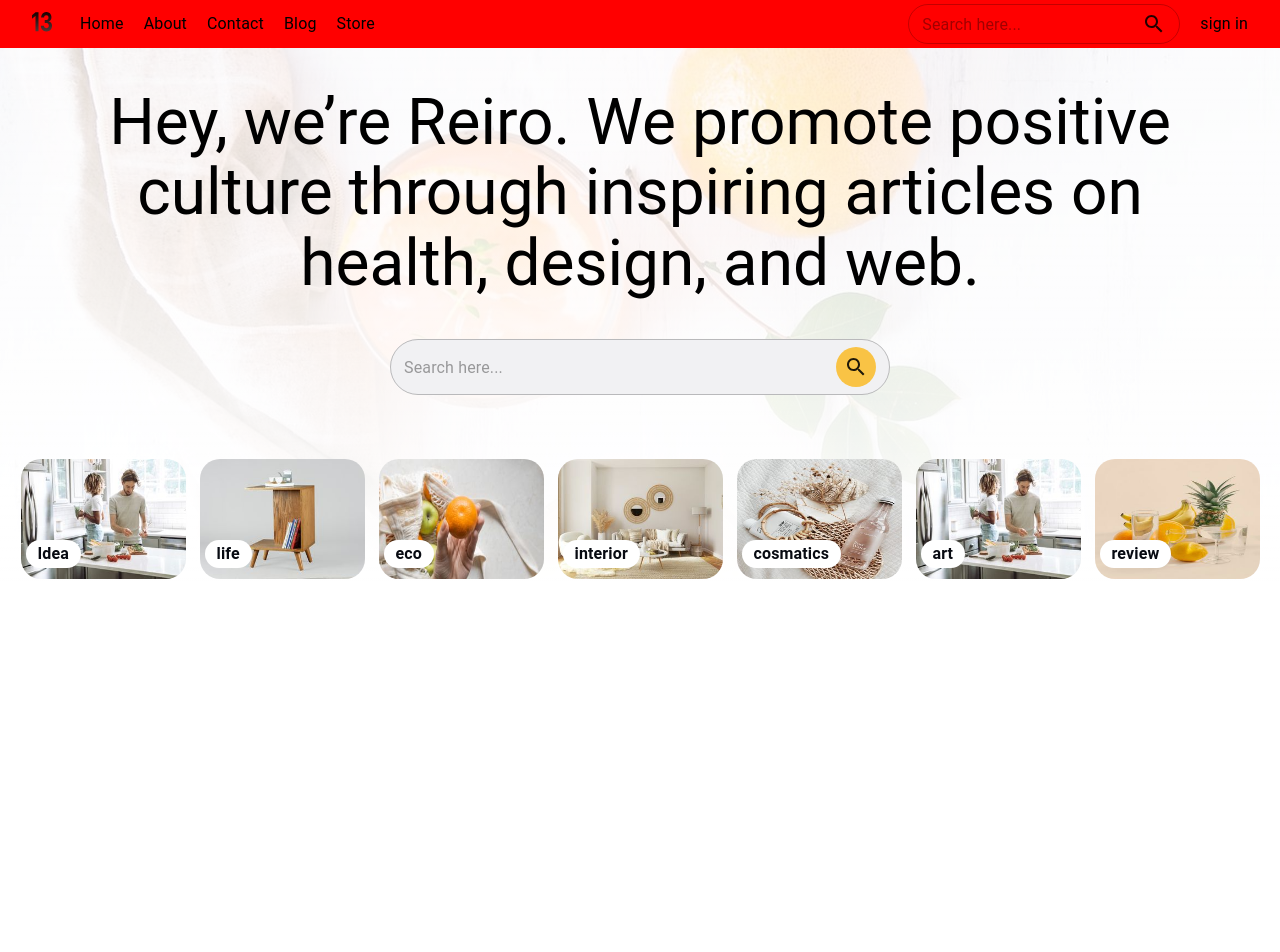
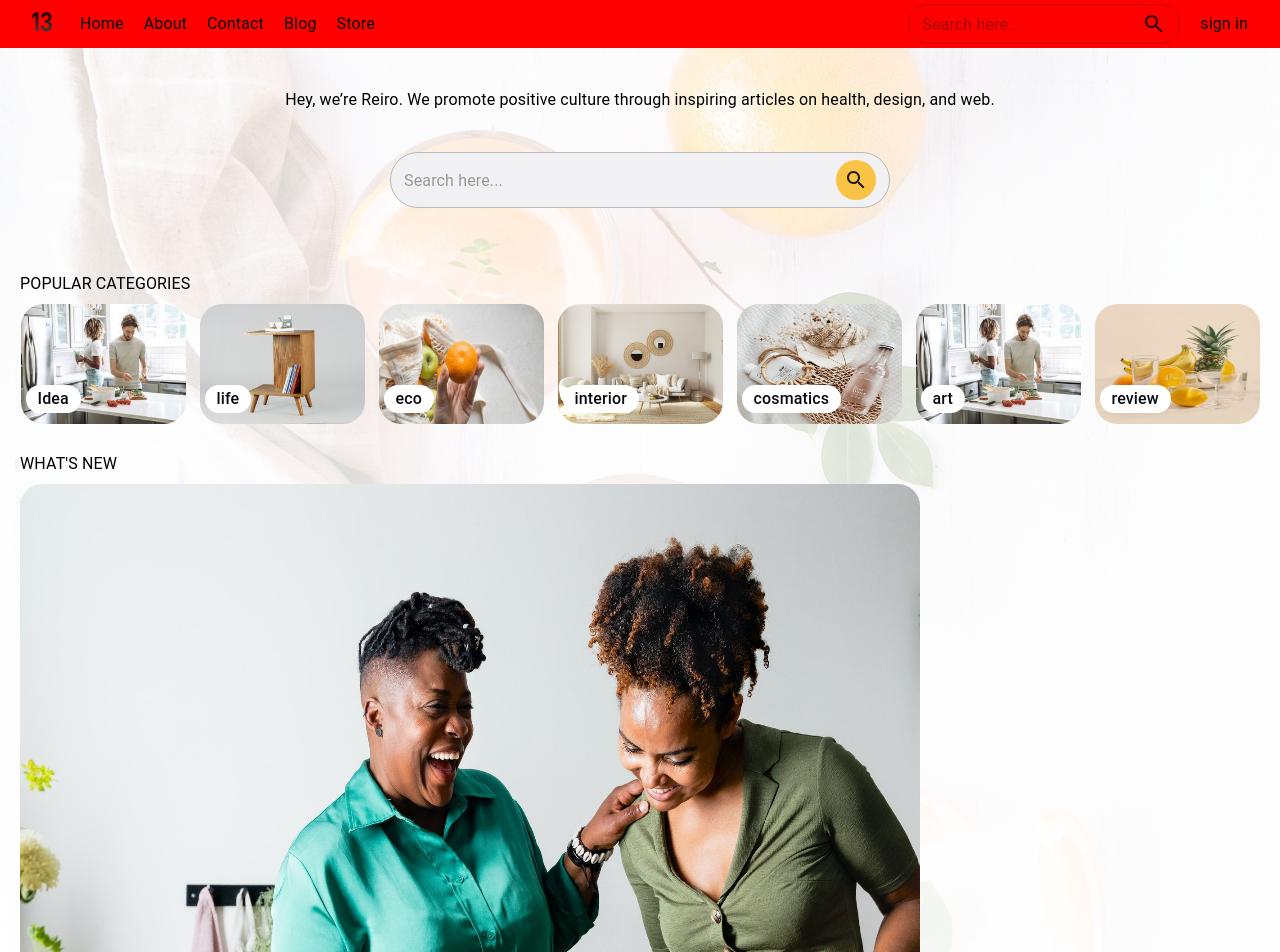
Before and after one commit to Muhammad-Shoaib-Official/affiliate-blog, a Next.js app: page / in a window 1280 px wide. Shown: the top 952 px of the page. Before the commit the page ends 800 px from the top, so only its background shows below. Built offline with nearby package versions, Linux system fonts and the light colour scheme.

Commit message:
working on home module

```diff
--- a/public/assets/export.ts
+++ b/public/assets/export.ts
@@ -9,3 +9,5 @@ export { default as review } from './images/review.jpeg';
 // blog images
 export { default as blogSlugBg } from './images/slug-bg.jpeg'
 export { default as blogFeature } from './images/feature-image.jpeg'
+// article images
+export { default as articleImage } from './images/article-image.jpeg'
--- a/src/components/category/Category.tsx
+++ b/src/components/category/Category.tsx
@@ -8,8 +8,8 @@ const Category: FC<{ image: StaticImageData, label: string, link: string }> = (p
     return (
         <Link href={link}>
             <Box className='tag' sx={{ position: "relative" }} >
-                <Typography className='color-black' py={0.25} px={1.5} fontWeight={600} position={"absolute"} bottom={15} left={5} borderRadius={4} sx={{ backgroundColor: "white" }}>{label}</Typography>
-                <Image src={image} alt={label} width={165} height={120} style={{ borderRadius: 20 }} />
+                <Typography className='color-black' py={0.25} px={1.5} fontWeight={500} position={"absolute"} bottom={15} left={5} borderRadius={4} sx={{ backgroundColor: "white" }}>{label}</Typography>
+                <Image src={image} alt={label} width={165} height={120} className="border-22" />
             </Box>
         </Link>
     )
--- a/src/components/container/index.tsx
+++ b/src/components/container/index.tsx
@@ -1,7 +1,7 @@
 import { Box } from '@mui/material'
 import React from 'react'
 
-export default function Container(props:any) {
+export default function Container(props: any) {
   return (
     <Box className='container'>{props.children}</Box>
   )
--- a/src/modules/home/Home.tsx
+++ b/src/modules/home/Home.tsx
@@ -1,10 +1,11 @@
 import React from 'react';
-import { TextField, Box, Typography, Stack } from '@mui/material'
-import { Category, TopBar } from '../../components/export'
+import { TextField, Box, Typography, Stack, Grid } from '@mui/material'
+import { Category, Container, Tags, TopBar } from '../../components/export'
 import { Search } from '@mui/icons-material';
 import { TagsList } from '../../components/mockData/Tags';
 //bg image import
-import { blogSlugBg } from '../../../public/assets/export';
+import { articleImage, blogSlugBg } from '../../../public/assets/export';
+import Image from 'next/image';
 
 const HomeModule = () => {
     return (
@@ -13,10 +14,13 @@ const HomeModule = () => {
             <TopBar />
             {/* header */}
             <Stack alignItems="center" spacing={5} mt={5}>
-                <Typography maxWidth={1150} textAlign="center" variant='h3' lineHeight={1.1} sx={{ fontSize: "4rem" }} >Hey, we’re Reiro. We promote positive culture through inspiring articles on health, design, and web.</Typography>
+                <Typography maxWidth={1150} textAlign="center" className="main-heading" >Hey, we’re Reiro. We promote positive culture through inspiring articles on health, design, and web.</Typography>
                 <TextField className='search-input' fullWidth sx={{ borderRadius: "30px", backgroundColor: "#f1f1f3", maxWidth: 500, "MuiInputBase-root": { borderRadius: "30px" } }} placeholder='Search here...' InputProps={{ endAdornment: <Search sx={{ padding: 1, borderRadius: "50%", backgroundColor: "#f9c345" }} /> }} />
             </Stack>
-            <Stack mt={8} sx={{ flexDirection: { xs: "column", lg: "row" }, spacing: 2, gap: 1.75, alignItems: "center", justifyContent: "center" }}>
+            <Container>
+                <Box mt={8} >
+                    <Typography mb={1} flex={1} className='upper-case'>popular categories</Typography>
+                    <Stack sx={{ flexDirection: { xs: "column", lg: "row" }, spacing: 2, gap: 1.75, alignItems: "center", justifyContent: "center" }}>
                         {
                             TagsList?.map(({ image, label, link }) => (
                                 <Category key={link} image={image} label={label} link={link} />
@@ -24,6 +28,24 @@ const HomeModule = () => {
                         }
                     </Stack>
                 </Box>
+            </Container>
+            <Container>
+                <Box mt={3}>
+                    <Typography mb={1} flex={1} className='upper-case'>what's new</Typography>
+                    <Grid container >
+                        <Grid item xs={12} xl={8}>
+                            <aside>
+                                <Image src={articleImage} alt={"article image"} width={900} height={680} className="border-22" />
+                                <Tags name="LifeStyle" link='/life-style' />
+                            </aside>
+                        </Grid>
+                        <Grid item xs={12} xl={4}></Grid>
+
+                    </Grid>
+                </Box>
+
+            </Container>
+        </Box>
     )
 }
 
--- a/styles/globals.scss
+++ b/styles/globals.scss
@@ -48,7 +48,7 @@ a {
 }
 
 .container {
-    max-width: 1120px;
+    max-width: 1240px;
     width: 100%;
     margin: 0 auto;
 }
@@ -58,3 +58,11 @@ a {
     background: rgba(89, 89, 89, 0.2);
     border: none;
 }
+
+.upper-case {
+    text-transform: uppercase !important;
+}
+
+.border-22 {
+    border-radius: 22px !important;
+}
```
Also changed, not shown: src/components/tags/index.tsx (+5 -5 lines), public/assets/images/article-image.jpeg (added). Lines whose indentation alone changed are shown as unchanged.
